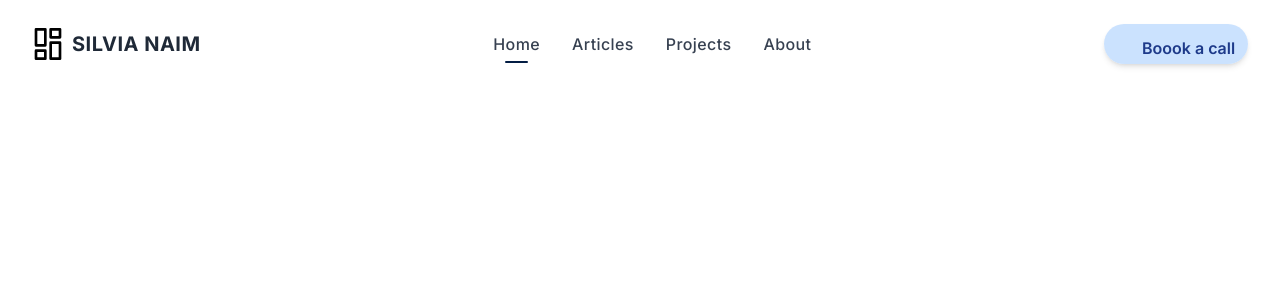
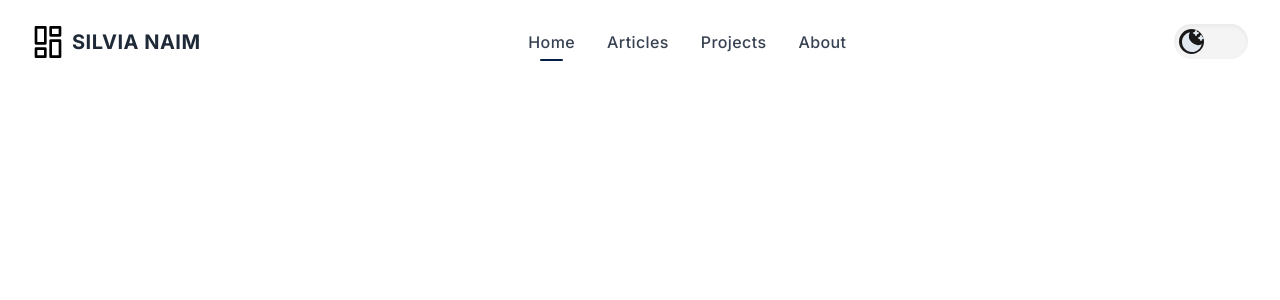
Before and after one commit to silvianaim02/silvianaimcom, a Next.js app: page / in a window 1280 px wide. Shown: the top 300 px of the page. Built offline with nearby package versions, Linux system fonts and the light colour scheme.

Commit message:
feat: add toggle switch dark light component

```diff
--- a/package.json
+++ b/package.json
@@ -16,9 +16,11 @@
   },
   "dependencies": {
     "clsx": "^2.0.0",
+    "framer-motion": "^10.16.4",
     "next": "13.5.4",
     "react": "^18.2.0",
-    "react-dom": "^18.2.0"
+    "react-dom": "^18.2.0",
+    "react-icons": "^4.11.0"
   },
   "devDependencies": {
     "@commitlint/cli": "^17.7.2",
--- /dev/null
+++ b/src/components/button/DarkModeSwitch.tsx
@@ -0,0 +1,63 @@
+'use client';
+import React, { useState } from 'react';
+import { motion } from 'framer-motion';
+import { RiMoonClearFill, RiSunFill } from 'react-icons/ri';
+
+const DarkModeSwitch = () => {
+  const [isOn, setIsOn] = useState(() => {
+    if (localStorage.getItem('theme') === 'light') {
+      return true;
+    } else {
+      return false;
+    }
+  });
+  const toggleSwitch = () => setIsOn(!isOn);
+  const spring = {
+    type: 'spring',
+    stiffness: 700,
+    damping: 30,
+  };
+
+  if (isOn) {
+    document.documentElement.classList.remove('dark');
+    localStorage.setItem('theme', 'light');
+  } else {
+    document.documentElement.classList.add('dark');
+    localStorage.setItem('theme', 'dark');
+  }
+
+  if (
+    localStorage.theme === 'light' ||
+    (!('theme' in localStorage) &&
+      window.matchMedia('(prefers-color-scheme: light)').matches)
+  ) {
+    document.documentElement.classList.add('dark');
+  } else {
+    document.documentElement.classList.remove('dark');
+  }
+
+  return (
+    <div
+      onClick={toggleSwitch}
+      className={`flex-start flex h-[35px] w-[74px] rounded-[50px] bg-zinc-100 p-[5px] text-white shadow-inner hover:cursor-pointer dark:bg-zinc-700 ${
+        isOn && 'place-content-end'
+      }`}
+    >
+      <motion.div
+        className='flex h-[25px] w-[25px] items-center justify-center rounded-full bg-black/90'
+        layout
+        transition={spring}
+      >
+        <motion.div whileTap={{ rotate: 360 }}>
+          {isOn ? (
+            <RiSunFill className='h-6 w-6 text-yellow-300' />
+          ) : (
+            <RiMoonClearFill className='h-6 w-6 text-slate-200' />
+          )}
+        </motion.div>
+      </motion.div>
+    </div>
+  );
+};
+
+export default DarkModeSwitch;
--- a/src/components/layout/Header.tsx
+++ b/src/components/layout/Header.tsx
@@ -5,6 +5,7 @@ import NextImage from '../images/NextImage';
 import Link from 'next/link';
 import { usePathname } from 'next/navigation';
 import clsx from 'clsx';
+import DarkModeSwitch from '../button/DarkModeSwitch';
 
 const Header = () => {
   const [isMenuOpen, setIsMenuOpen] = useState(false);
@@ -61,11 +62,7 @@ const Header = () => {
           ))}
         </ul>
         <ul className='hidden items-center space-x-8 lg:flex'>
-          <div className='pb-10.02 pr-6.68 inline-flex h-10 w-36 items-center justify-center overflow-hidden rounded-full bg-blue-200 bg-opacity-80 pl-7 pt-2 shadow-md'>
-            <div className='leading-6.01 h-6 w-24 break-words text-base font-semibold text-blue-900'>
-              Boook a call
-            </div>
-          </div>
+          <DarkModeSwitch />
         </ul>
         <div className='lg:hidden'>
           <button
--- a/tailwind.config.ts
+++ b/tailwind.config.ts
@@ -2,6 +2,7 @@
 import type { Config } from 'tailwindcss';
 
 const config: Config = {
+  darkMode: 'class',
   content: [
     './src/pages/**/*.{js,ts,jsx,tsx,mdx}',
     './src/components/**/*.{js,ts,jsx,tsx,mdx}',
```
Also changed, not shown: 2 other files (tests, documents, lock files or other folders).
